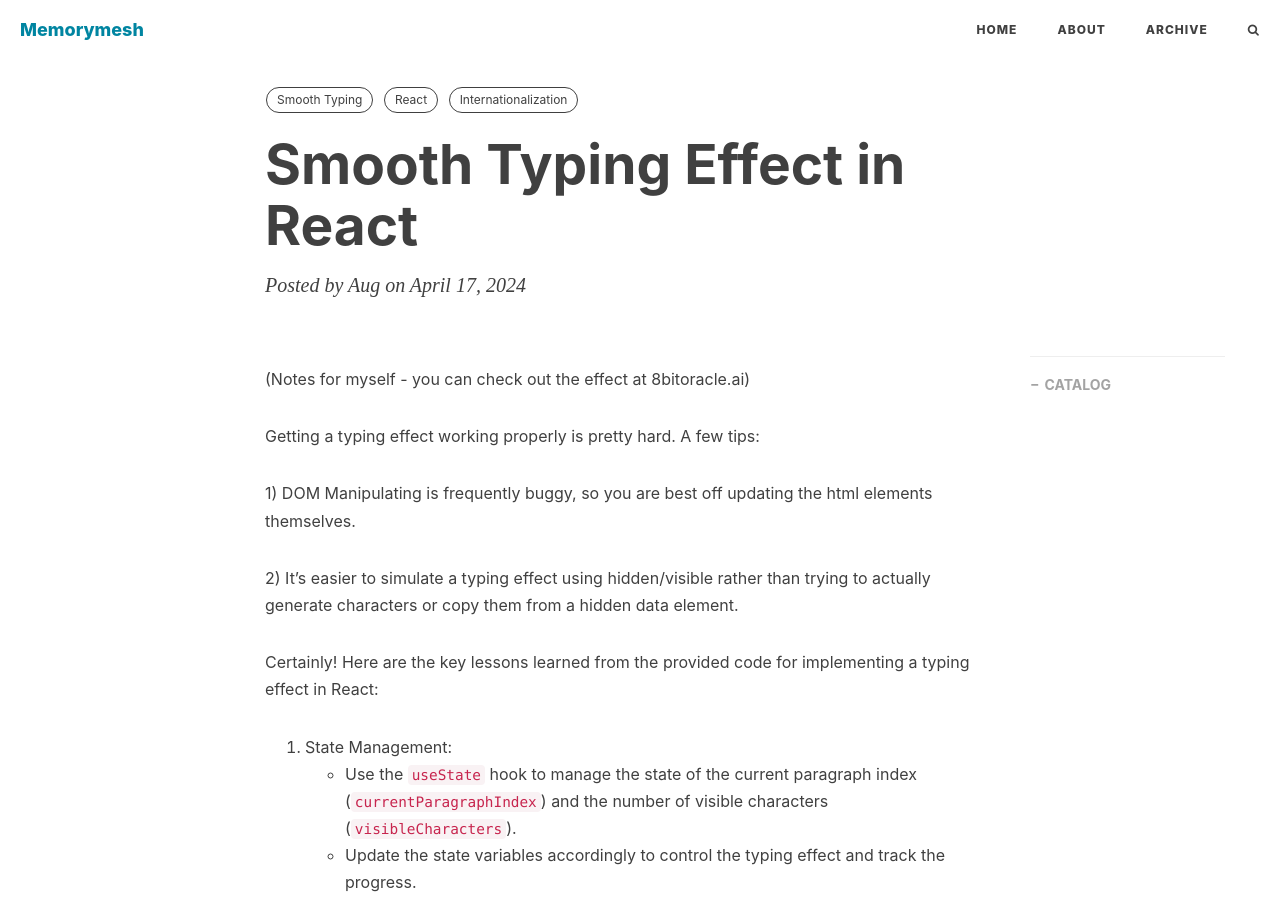
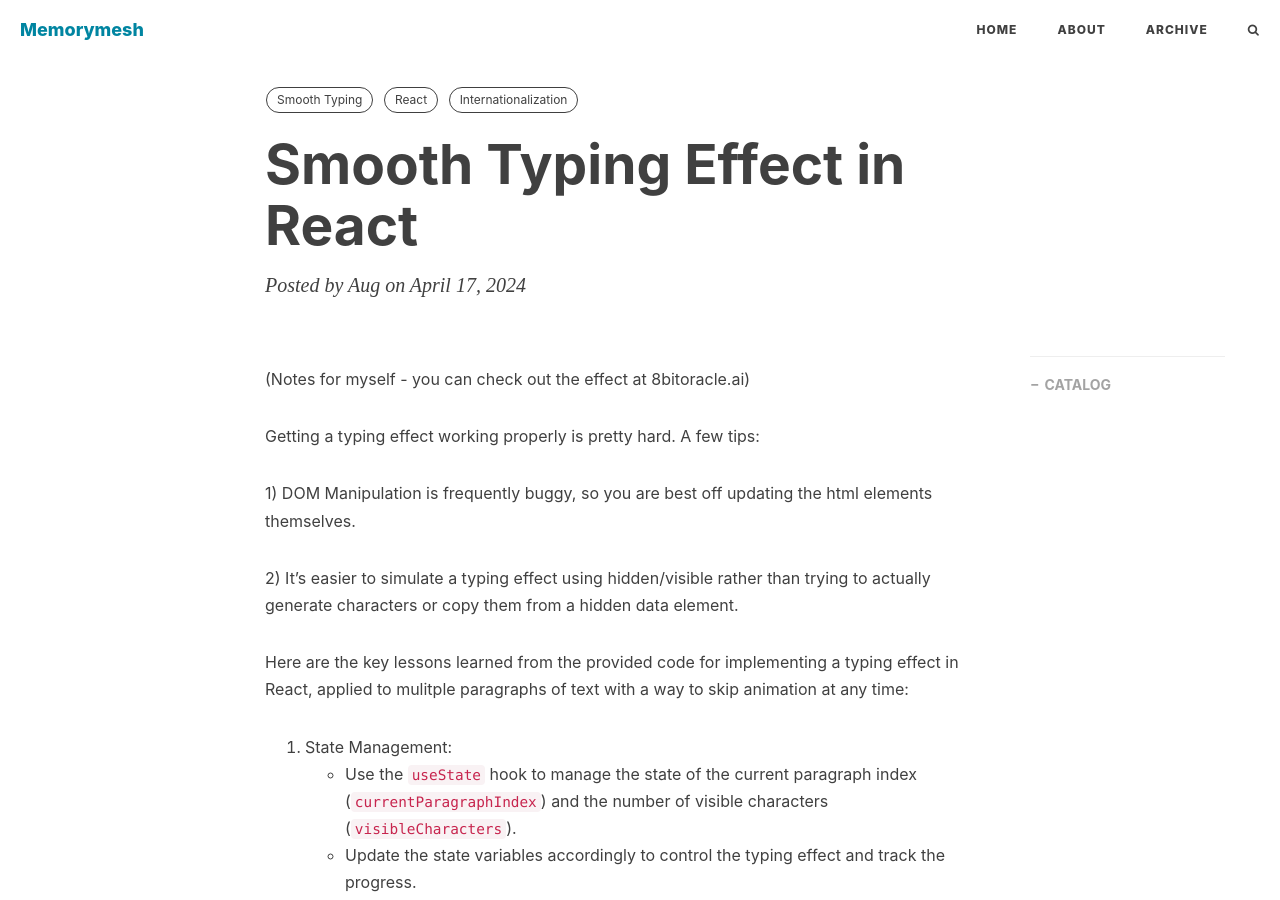
Before and after one commit to augchan42/augchan42.github.io, a Jekyll site: the page built from _posts/2024-04-17-Smooth Typing Effect in React.md, in a window 1280 px wide and 900 px high. Built offline with Jekyll 4.4.1, drawn with Linux system fonts in a browser that asks for light colours; nearby versions of some CDN libraries; comment, search, counter and statistics services are not loaded.

Commit message:
fix typos

```diff
--- a/_posts/2024-04-17-Smooth Typing Effect in React.md
+++ b/_posts/2024-04-17-Smooth Typing Effect in React.md
@@ -14,12 +14,12 @@ tags:
 
 Getting a typing effect working properly is pretty hard.  A few tips:
 
-1) DOM Manipulating is frequently buggy, so you are best off updating the html elements themselves.
+1) DOM Manipulation is frequently buggy, so you are best off updating the html elements themselves.
 
 2) It's easier to simulate a typing effect using hidden/visible rather than trying to
 actually generate characters or copy them from a hidden data element.
 
-Certainly! Here are the key lessons learned from the provided code for implementing a typing effect in React:
+Here are the key lessons learned from the provided code for implementing a typing effect in React, applied to mulitple paragraphs of text with a way to skip animation at any time:
 
 1. State Management:
    - Use the `useState` hook to manage the state of the current paragraph index (`currentParagraphIndex`) and the number of visible characters (`visibleCharacters`).
```
